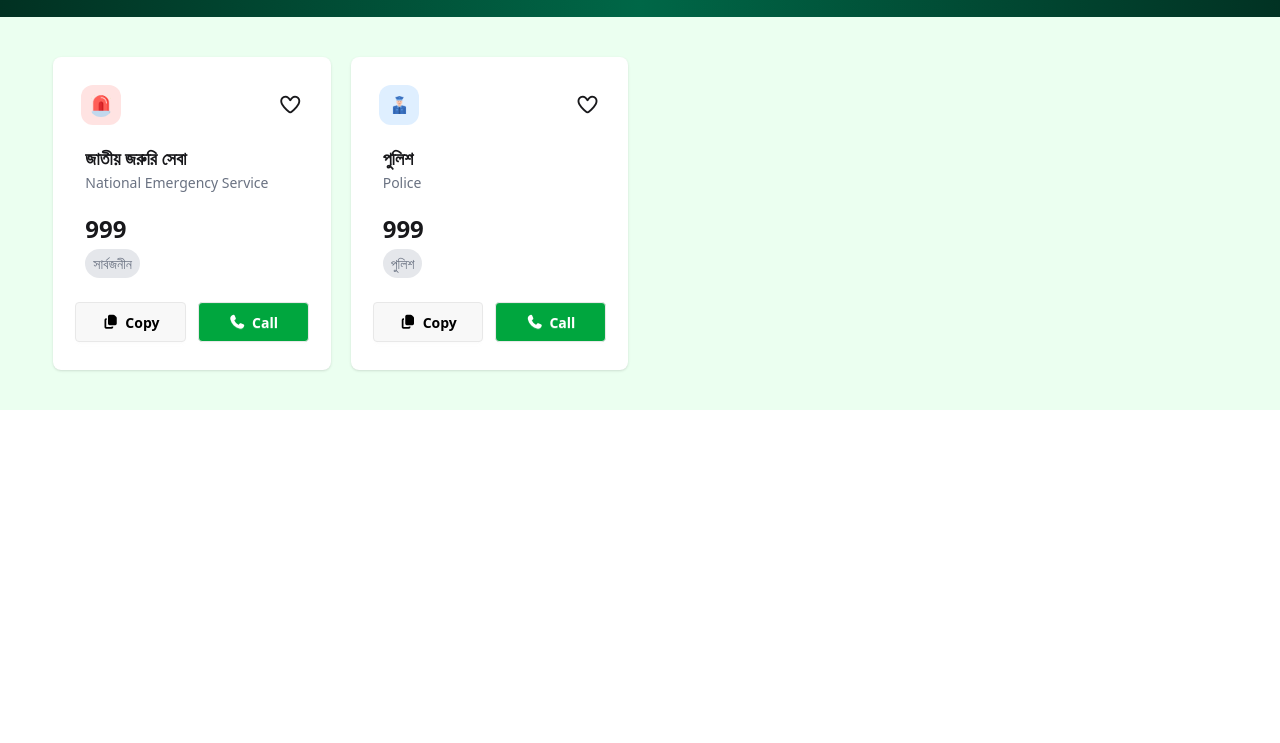
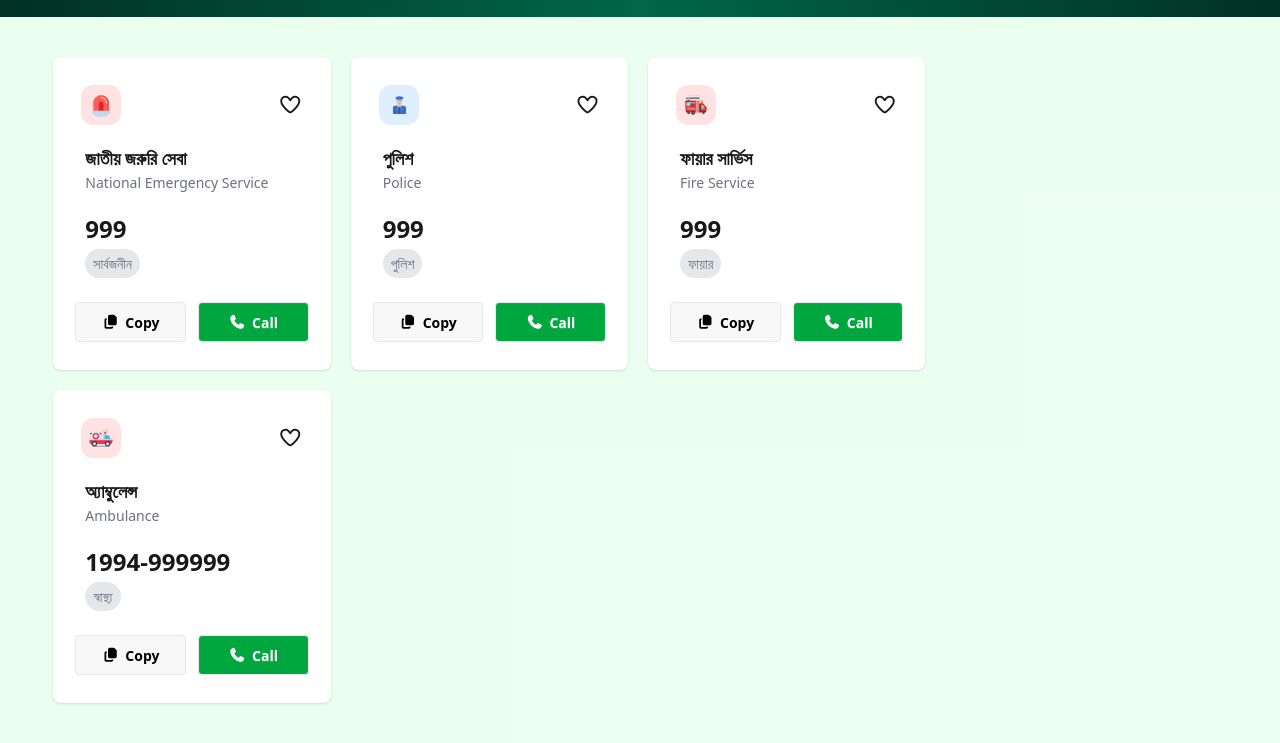
Before and after one commit to prottoy777-cyber/A5-Emergency-hotline, a plain HTML site: page index.html in a window 1280 px wide. Shown: the part 315-1058 px from the top of the page. Before the commit the page ends 800 px from the top, so only its background shows below. Drawn offline with nearby package versions, Linux system fonts and the light colour scheme.

Commit message:
service card 3,4 add

```diff
--- a/index.html
+++ b/index.html
@@ -118,6 +118,64 @@
             </div>
           </div>
 
+           <!-- Service card 3  -->
+          <div id="" class="card bg-base-100 shadow-sm p-2">
+            <div class="flex justify-between items-center p-5">
+              <figure class="bg-[#ffe3e2] rounded-xl w-10 h-10">
+                <img src="./assets/fire-service.png" alt="" class="w-6 rounded-xl" />
+              </figure>
+              <i id="" class="fa-regular fa-heart heart-btn text-xl"></i>
+            </div>
+
+            <div class="card-body text-left -mt-6">
+              <h2 class="card-title">
+                ফায়ার সার্ভিস
+              </h2>
+              <p class="text-gray-500 -mt-2">Fire Service</p>
+              <div class="flex flex-col mt-3">
+                <p class="text-2xl font-bold mb-1">999</p>
+                <div class="text-center w-auto self-start px-2 py-1 bg-gray-200 text-gray-500 rounded-full">
+                  ফায়ার</p>
+                </div>
+              </div>
+            </div>
+            <div class="p-5 -mt-5  lg:flex lg:items-center lg:justify-center gap-3">
+              <button class="btn text-black btn-block  copy-btn  mb-2 lg:mb-0 lg:w-1/2"><i
+                  class="fa-solid fa-copy"></i>Copy</button>
+              <button class="btn bg-[#00a63e] text-white btn-block call-btn lg:w-1/2"><i
+                  class="fa-solid fa-phone"></i>Call</button>
+            </div>
+          </div>
+
+          <!-- Service card 4  -->
+          <div id="" class="card bg-base-100 shadow-sm p-2">
+            <div class="flex justify-between items-center p-5">
+              <figure class="bg-[#ffe3e2] rounded-xl w-10 h-10">
+                <img src="./assets/ambulance.png" alt="" class="w-6 rounded-xl" />
+              </figure>
+              <i id="" class="fa-regular fa-heart heart-btn text-xl"></i>
+            </div>
+
+            <div class="card-body text-left -mt-6">
+              <h2 class="card-title">
+                অ্যাম্বুলেন্স
+              </h2>
+              <p class="text-gray-500 -mt-2">Ambulance</p>
+              <div class="flex flex-col mt-3">
+                <p class="text-2xl font-bold mb-1">1994-999999</p>
+                <div class="text-center w-auto self-start px-2 py-1 bg-gray-200 text-gray-500 rounded-full">
+                  স্বাস্থ্য</p>
+                </div>
+              </div>
+            </div>
+            <div class="p-5 -mt-5  lg:flex lg:items-center lg:justify-center gap-3">
+              <button class="btn text-black btn-block  copy-btn  mb-2 lg:mb-0 lg:w-1/2"><i
+                  class="fa-solid fa-copy"></i>Copy</button>
+              <button class="btn bg-[#00a63e] text-white btn-block call-btn lg:w-1/2"><i
+                  class="fa-solid fa-phone"></i>Call</button>
+            </div>
+          </div>
+
 
 </body>
 </html>
```
